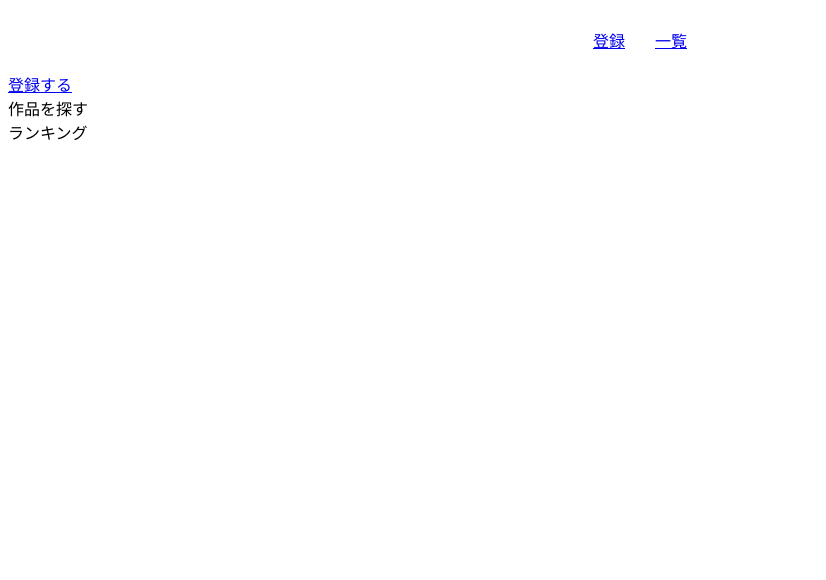
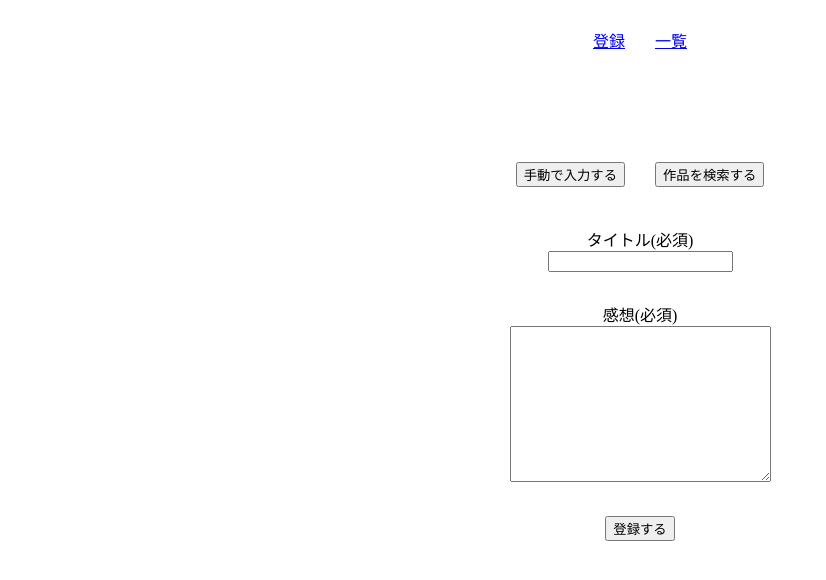
Before and after one commit to rikoysd/vue-kdorama-log, a Vue app: page / in a window 1280 px wide. Shown: the top 580 px of the page, without its empty margins (0-826 px from the left). Built offline with nearby package versions, Linux system fonts and the light colour scheme.

Commit message:
pathの修正

```diff
--- a/src/components/Header.vue
+++ b/src/components/Header.vue
@@ -2,7 +2,7 @@
   <div>
     <header>
       <div class="navi">
-        <router-link to="/register" class="menu">登録</router-link>
+        <router-link to="/" class="menu">登録</router-link>
         <router-link to="/logList" class="menu">一覧</router-link>
         <!-- <router-link to="/login">ログイン</router-link> -->
       </div>
--- a/src/views/LogList.vue
+++ b/src/views/LogList.vue
@@ -6,8 +6,10 @@
       <div v-for="log of currentLogList" v-bind:key="log.id">
         <div>{{ log.title }}</div>
         <div class="button">
-          <button>編集する</button>
-          <router-link v-bind:to="'/logDetail/' + log.id"
+          <router-link tag="button" v-bind:to="'/editLog/' + log.id"
+            >編集する</router-link
+          >
+          <router-link tag="button" v-bind:to="'/logDetail/' + log.id"
             >詳細を見る</router-link
           >
         </div>
--- a/src/views/Top.vue
+++ /dev/null
@@ -1,15 +0,0 @@
-<template>
-  <div>
-    <router-link to="/register">登録する</router-link>
-    <div>作品を探す</div>
-    <div>ランキング</div>
-  </div>
-</template>
-
-<script lang="ts">
-import { Component, Vue } from "vue-property-decorator";
-@Component
-export default class XXXComponent extends Vue {}
-</script>
-
-<style scoped></style>
```
Also changed, not shown: src/router/index.ts (+1 -6 lines).
